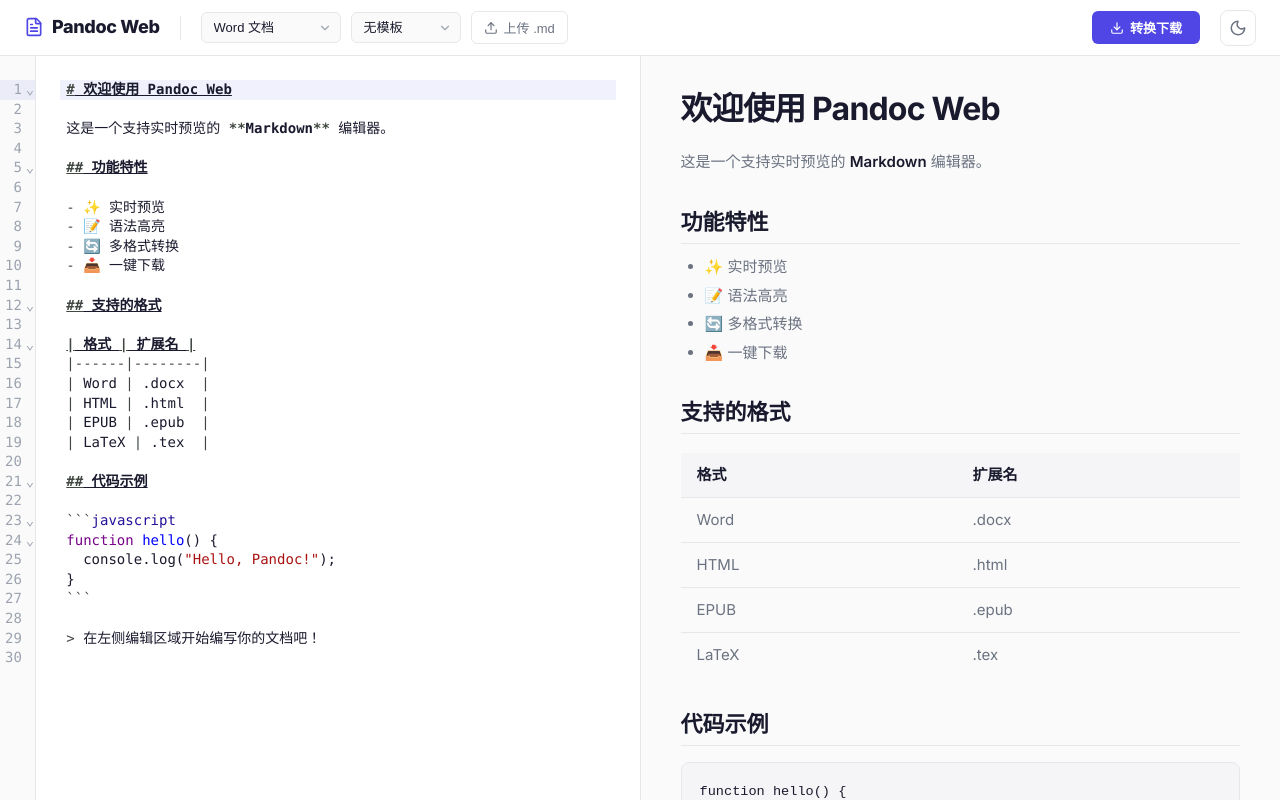
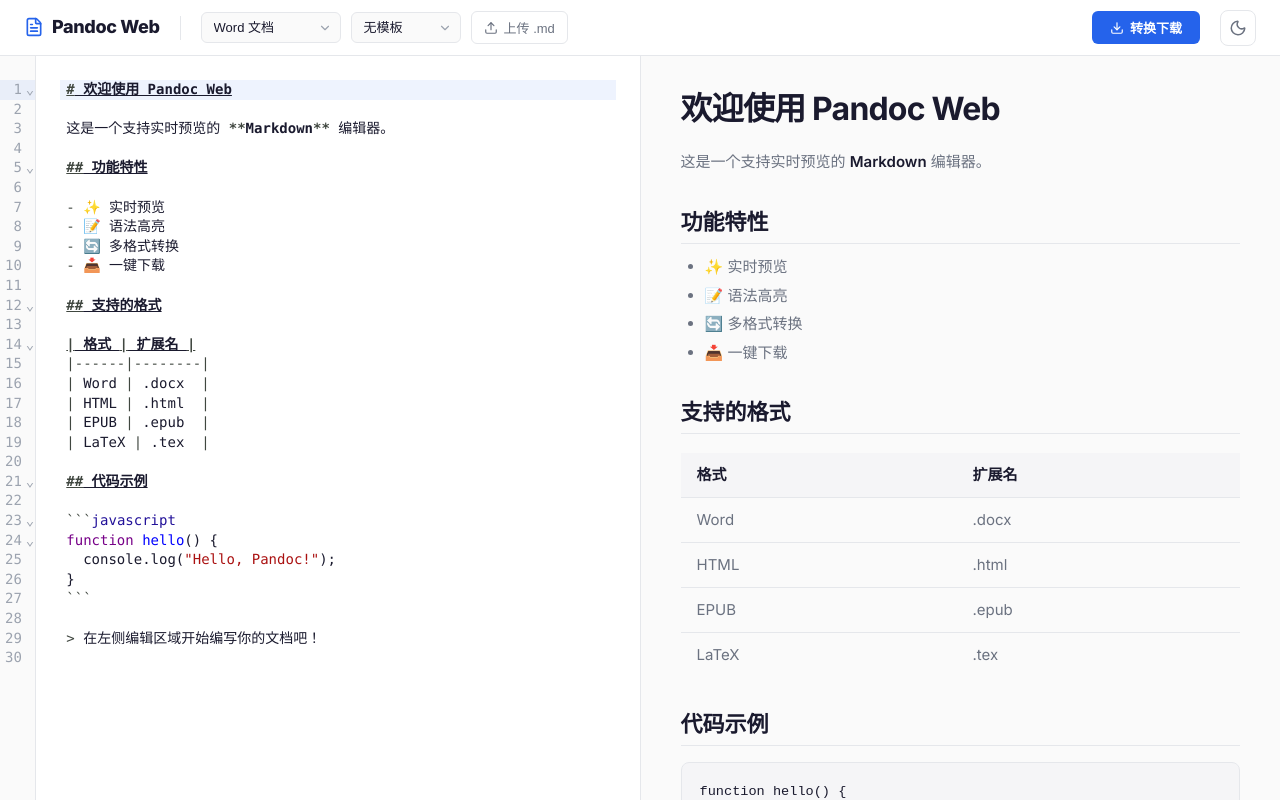
Before and after one commit to Wyatt1026/pandoc_web, a React (Vite) app in the folder frontend/: page / in a window 1280 px wide. Built offline with nearby package versions, Linux system fonts and the light colour scheme.

Commit message:
Add PDF export option and refresh app styling

```diff
--- a/frontend/index.html
+++ b/frontend/index.html
@@ -5,7 +5,7 @@
     <link rel="icon" type="image/svg+xml" href="/vite.svg" />
     <meta name="viewport" content="width=device-width, initial-scale=1.0" />
     <meta name="description" content="Pandoc Web — 在线 Markdown 编辑器与多格式文档转换工具，支持实时预览、Word/HTML/EPUB/LaTeX 导出。" />
-    <title>Pandoc Web — Markdown 编辑器 & 文档转换</title>
+    <title>markdown convert</title>
   </head>
   <body>
     <div id="root"></div>
--- a/frontend/src/App.css
+++ b/frontend/src/App.css
@@ -14,10 +14,10 @@
   --text-secondary: #6b7280;
   --text-muted: #9ca3af;
 
-  --accent: #4f46e5;
-  --accent-hover: #4338ca;
-  --accent-subtle: rgba(79, 70, 229, 0.08);
-  --accent-glow: rgba(79, 70, 229, 0.15);
+  --accent: #2563eb;
+  --accent-hover: #1d4ed8;
+  --accent-subtle: rgba(37, 99, 235, 0.08);
+  --accent-glow: rgba(37, 99, 235, 0.16);
 
   --border: #e5e7eb;
   --border-subtle: #f0f0f2;
@@ -41,10 +41,10 @@
   --text-secondary: #9ca3af;
   --text-muted: #6b7280;
 
-  --accent: #818cf8;
-  --accent-hover: #6366f1;
-  --accent-subtle: rgba(129, 140, 248, 0.1);
-  --accent-glow: rgba(129, 140, 248, 0.2);
+  --accent: #60a5fa;
+  --accent-hover: #3b82f6;
+  --accent-subtle: rgba(96, 165, 250, 0.12);
+  --accent-glow: rgba(96, 165, 250, 0.24);
 
   --border: #1f1f2e;
   --border-subtle: #1a1a24;
--- a/frontend/src/components/ConvertPanel.tsx
+++ b/frontend/src/components/ConvertPanel.tsx
@@ -6,10 +6,11 @@
     onMarkdownChange: (markdown: string) => void
 }
 
-type OutputFormat = 'docx' | 'html' | 'epub' | 'latex' | 'rst'
+type OutputFormat = 'pdf' | 'docx' | 'html' | 'epub' | 'latex' | 'rst'
 type TemplateOption = 'none' | 'default' | 'custom'
 
 const formatOptions: { value: OutputFormat; label: string }[] = [
+    { value: 'pdf', label: 'PDF 文档' },
     { value: 'docx', label: 'Word 文档' },
     { value: 'html', label: 'HTML 网页' },
     { value: 'epub', label: 'EPUB 电子书' },
```
Also changed, not shown: 1 other file (tests, documents, lock files or other folders).
